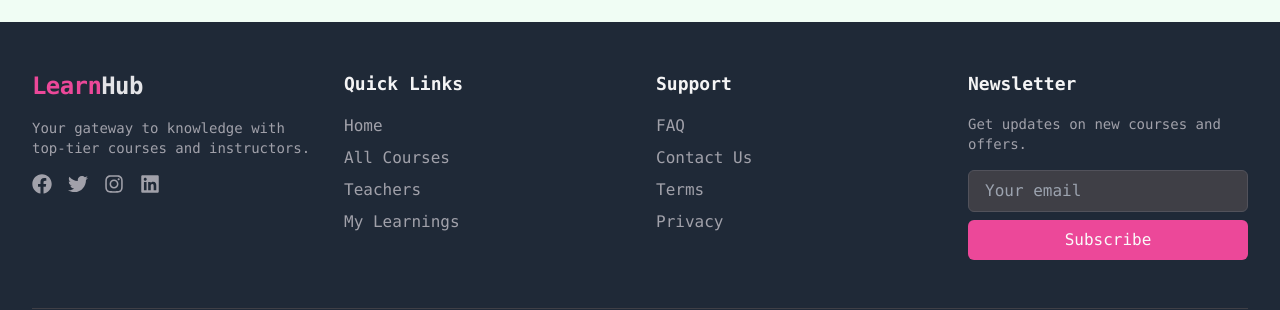
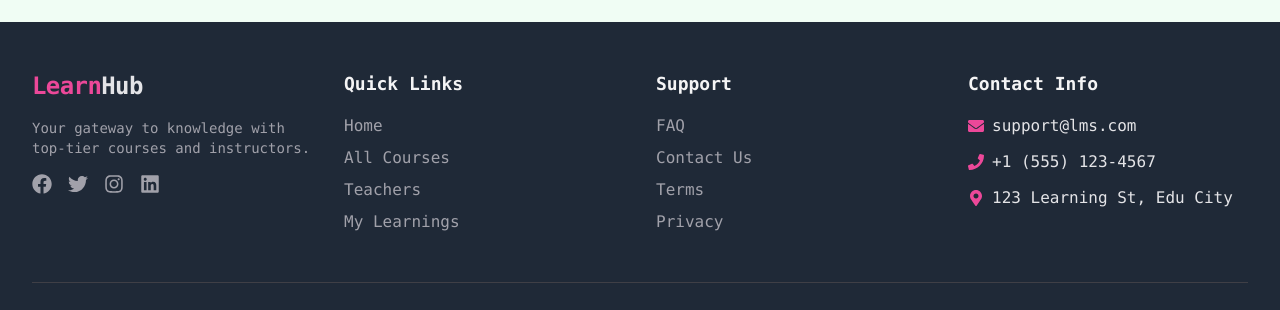
Before and after one commit to mak0551/LMS-frontend, a React (Vite) app: page /getcoursebyteacher/1 in a window 1280 px wide. Shown: the part 248-558 px from the top of the page. Built offline with nearby package versions, Linux system fonts and the light colour scheme; no server answers.

Commit message:
footer modified

```diff
--- a/src/components/Footer.jsx
+++ b/src/components/Footer.jsx
@@ -1,6 +1,6 @@
 import React from "react";
 import { Link } from "react-router-dom";
-import { FaFacebook, FaTwitter, FaInstagram, FaLinkedin } from "react-icons/fa";
+import { FaFacebook, FaTwitter, FaInstagram, FaLinkedin, FaMapMarkerAlt, FaPhone, FaEnvelope } from "react-icons/fa";
 
 function Footer() {
   return (
@@ -126,30 +126,27 @@ function Footer() {
             </ul>
           </div>
 
-          {/* Newsletter */}
+          {/* Contact Info */}
           <div>
             <h4 className="text-lg font-semibold mb-4 text-zinc-100">
-              Newsletter
+              Contact Info
             </h4>
-            <p className="text-zinc-400 text-sm mb-4">
-              Get updates on new courses and offers.
-            </p>
-            <form className="flex flex-col space-y-2">
-              <input
-                type="email"
-                placeholder="Your email"
-                className="px-4 py-2 rounded-md bg-zinc-700 text-zinc-200 border border-zinc-600 focus:outline-none focus:ring-2 focus:ring-pink-500"
-              />
-              <button
-                type="submit"
-                className="px-4 py-2 bg-pink-500 hover:bg-pink-600 text-zinc-50 rounded-md transition-colors duration-300"
-              >
-                Subscribe
-              </button>
-            </form>
+            <ul className="space-y-3 ">
+              <li className="flex items-center space-x-2">
+                <FaEnvelope className="text-pink-500" />
+                <span>support@lms.com</span>
+              </li>
+              <li className="flex items-center space-x-2">
+                <FaPhone className="text-pink-500" />
+                <span>+1 (555) 123-4567</span>
+              </li>
+              <li className="flex items-center space-x-2">
+                <FaMapMarkerAlt className="text-pink-500" />
+                <span>123 Learning St, Edu City</span>
+              </li>
+            </ul>
           </div>
         </div>
-
         {/* Bottom Bar */}
         <div className="mt-12 pt-8 border-t border-zinc-700 flex flex-col md:flex-row justify-between items-center text-zinc-400 text-sm">
           <p>© {new Date().getFullYear()} LearnHub. All rights reserved.</p>
```
